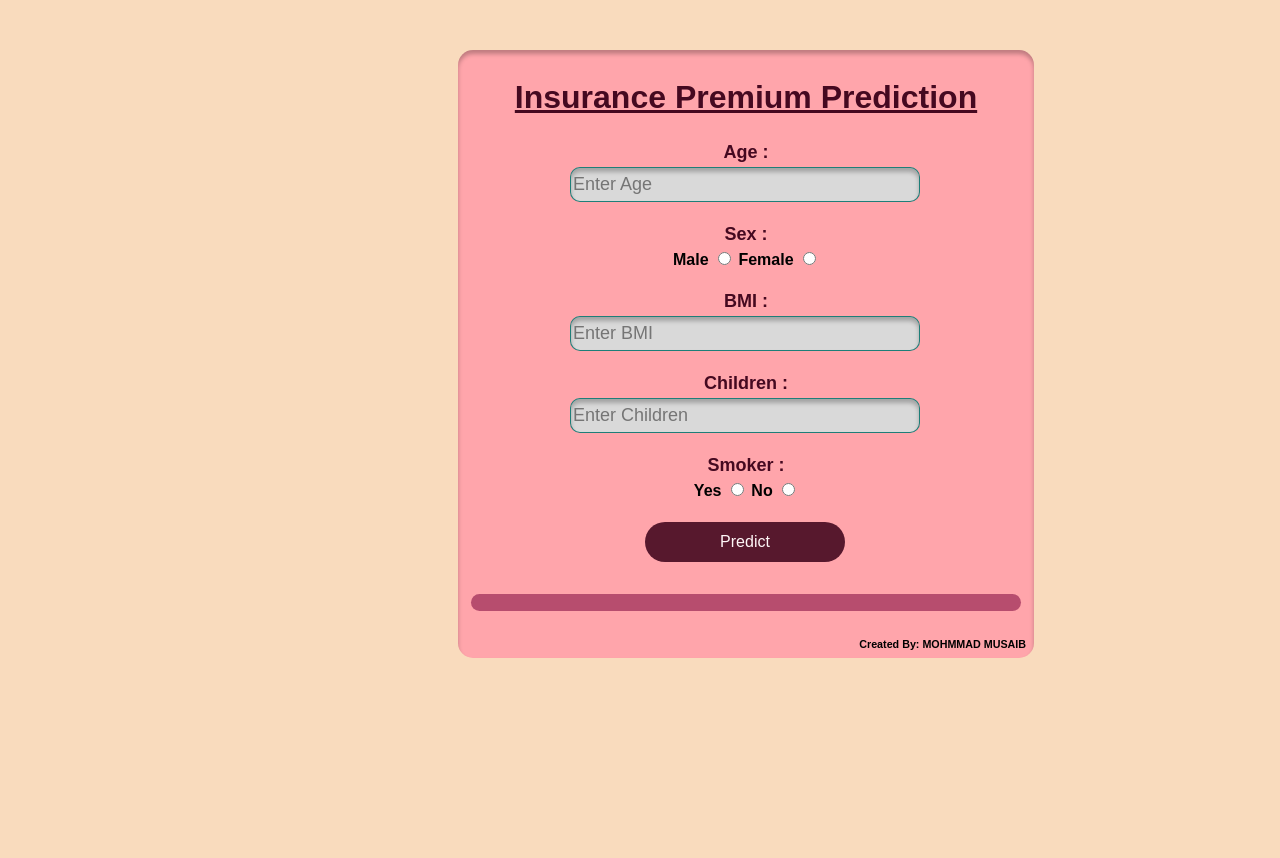
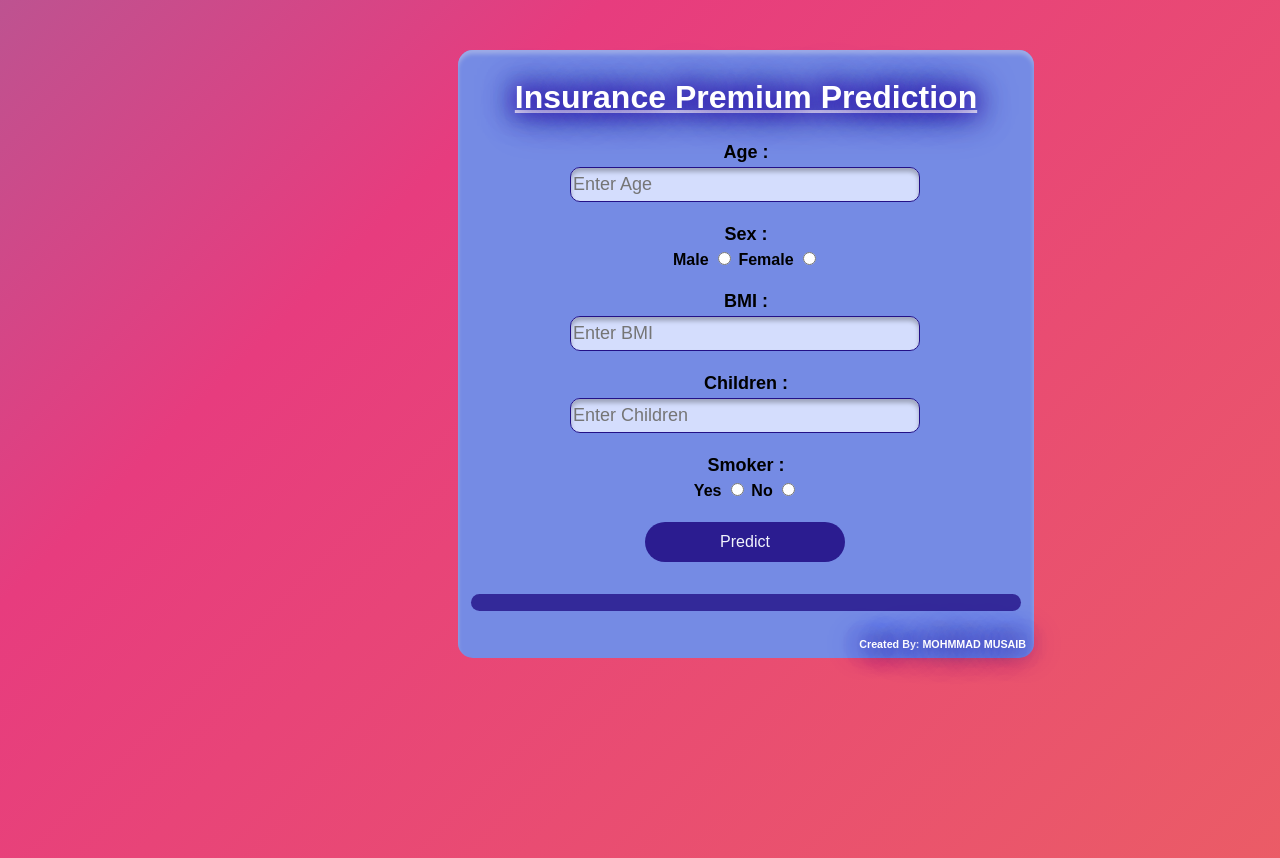
Before and after one commit to IamMehrose/INSURANCE-COST-PREDICTION-, a Flask app: page / in a window 1280 px wide. Before the commit the page ends 658 px from the top, so only its background shows below. Run offline with Flask 2, Linux system fonts and the light colour scheme; parts of the project's set-up code (start-up, migrations or seed data) failed here and were passed over.

Commit message:
Update style.css

```diff
--- a/static/CSS/style.css
+++ b/static/CSS/style.css
@@ -1,9 +1,28 @@
 body {
 		  font-family: Arial, Helvetica, sans-serif;
-		  background-color: #f9dbbd;
+		  background: linear-gradient(-45deg, #ee7752, #e73c7e, #23a6d5, #23d5ab);
+	background-size: 400% 400%;
+	animation: gradient 15s ease infinite;
+	height: 100vh;
+}
+
+@keyframes gradient {
+	0% {
+		background-position: 0% 50%;
+	}
+	50% {
+		background-position: 100% 50%;
+	}
+	100% {
+		background-position: 0% 50%;
+	}
 	}
 
-h1{color: #450920}
+h1{color: #ffffff;
+	text-shadow: 0 0 20px #3000a8,
+             0 0 30px #160fa8,
+             0 0 40px #231187;
+}
 
 * {
     box-sizing: border-box;
@@ -14,11 +33,11 @@ h1{color: #450920}
     {
 			width:200px;
 			box-shadow:
-			inset 0px 4px 4px rgba(0, 0, 0, 0.25);
+			inset 0px 4px 4px #9eace6;
 
 			margin: 50px 25px 25px 450px;
 			padding: 5px 5px;
-			background-color: #ffa5ab;
+			background-color: #758be4;
 			border-radius: 15px;
 			justify-content: center;
             align-items: center;
@@ -33,10 +52,13 @@ h1{color: #450920}
 
 h6
     {
-       color:black;
+       color:rgb(255, 255, 255);
 	   margin: 0px 0px 0px 0px;
 	   text-align: right;
 	   font-size:10x;
+	   text-shadow: 0 0 20px #3000a8,
+             0 0 30px #160fa8,
+             0 0 40px #231187;
 	}
 
 
@@ -52,8 +74,8 @@ hr
 	    height: 35px;
 		margin: 0px 2px 0px 0px;
 		box-shadow: inset 0px 4px 4px rgba(0, 0, 0, 0.25);
-		border: 1.25px solid rgba(10, 117, 110, 0.9);
-		background: #D9D9D9;
+		border: 1.25px solid #231187;
+		background: #d4ddfd;
 		border-radius: 10px;
 		font-size:18px;
 		resize:none;
@@ -61,7 +83,7 @@ hr
 
 .label
     {
-    	color: #450920;
+    	color: #000000;
 		text-align: left;
 		font-weight: bold;
 		font-size:18px;
@@ -70,7 +92,7 @@ hr
 /* Set a style for the submit button */
 .predictbtn
     {
-	  background-color: #450920;
+	  background-color: #231187;
 	  color: white;
 	  padding: 5px 5px;
 	  margin: 0px 2px 0px 0px;
@@ -93,11 +115,11 @@ hr
 /* for result*/
 .result
     {
-	  background-color: #a53860;
+	  background-color: #231187;
 	  text-align: center;
 	  font-size:20x;
 	  font-weight:bold;
-	  color:black;
+	  color:rgb(252, 249, 249);
 	  font-family: Arial, Helvetica, sans-serif;
 	  opacity: 0.80;
 	  width:550px;
```
